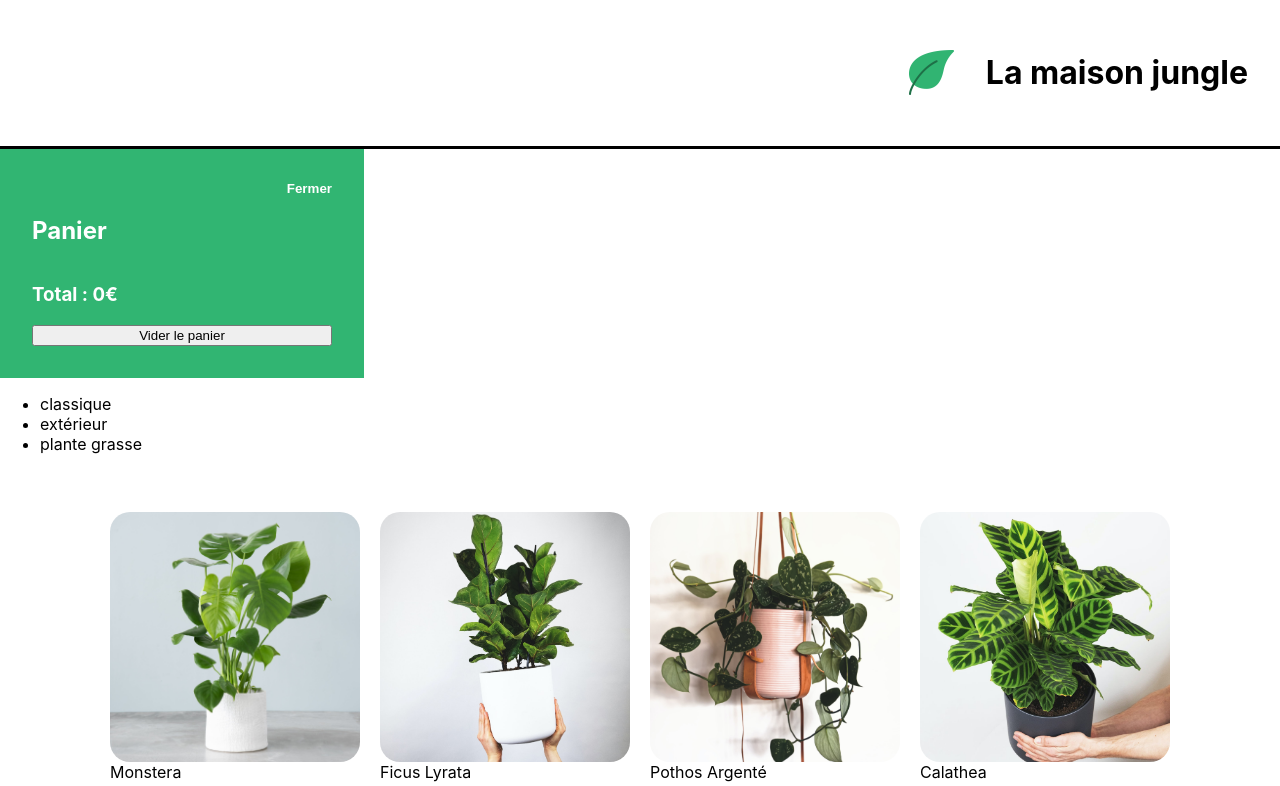
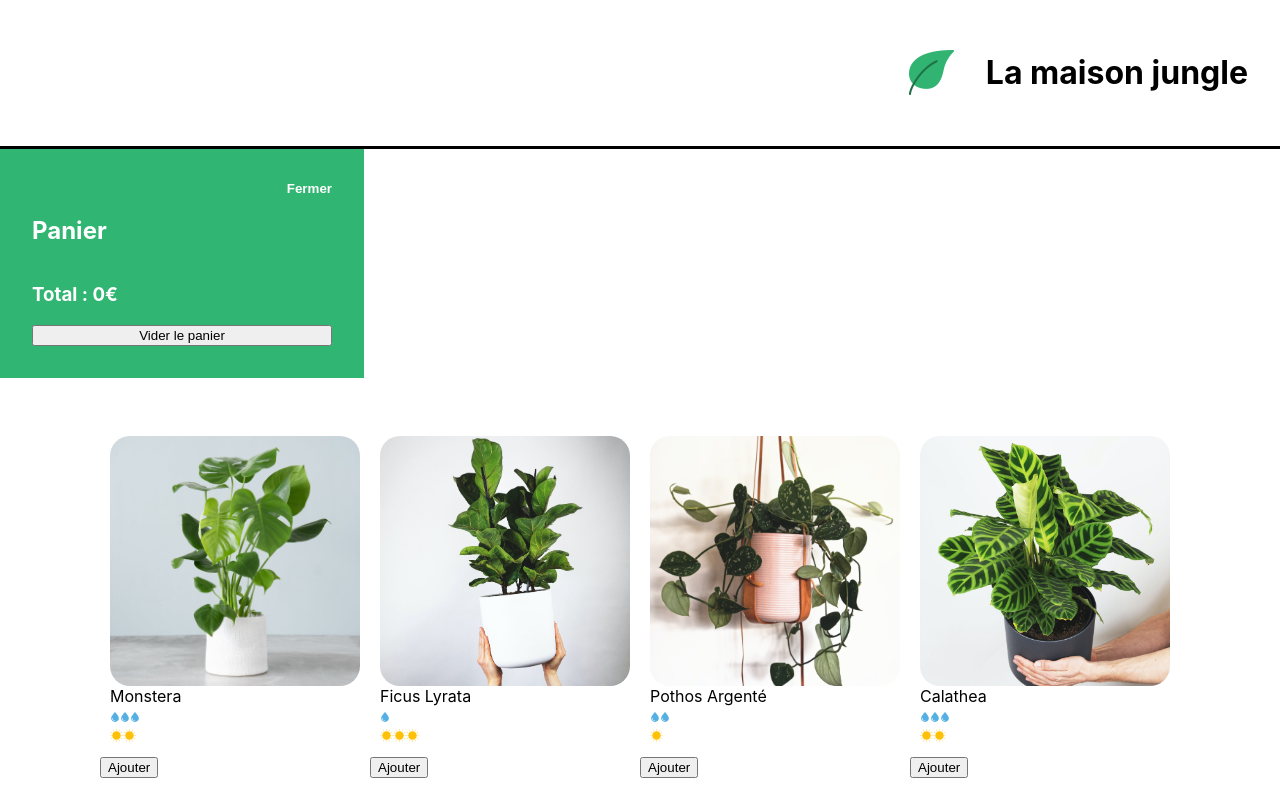
Before and after one commit to Sirinemn/la-maison-jungle, a React (Create React App) app: page / in a window 1280 px wide. Shown: the top 786 px of the page. Built offline with nearby package versions, Linux system fonts and the light colour scheme.

Commit message:
add Categories.js

```diff
--- a/src/components/ShoppingList.js
+++ b/src/components/ShoppingList.js
@@ -3,19 +3,10 @@ import '../styles/ShoppingList.css'
 import PlantItem from './PlantItem'
 
 function ShoppingList({cart, updateCart}) {
-	const categories = plantList.reduce(
-		(acc, plant) =>
-			acc.includes(plant.category) ? acc : acc.concat(plant.category),
-		[]
-	)
 
 	return (
         <div className='lmj-shopping-list'>
-            <ul>
-                {categories.map((cat) => (
-                <li key={cat}>{cat}</li>
-                ))}
-            </ul>
+
             <ul className='lmj-plant-list'>
                 {plantList.map(({ id, cover, name, water, light }) => (
                     <div key={id}>
```
Also changed, not shown: src/components/Categories.js (added, +17 -0 lines).
